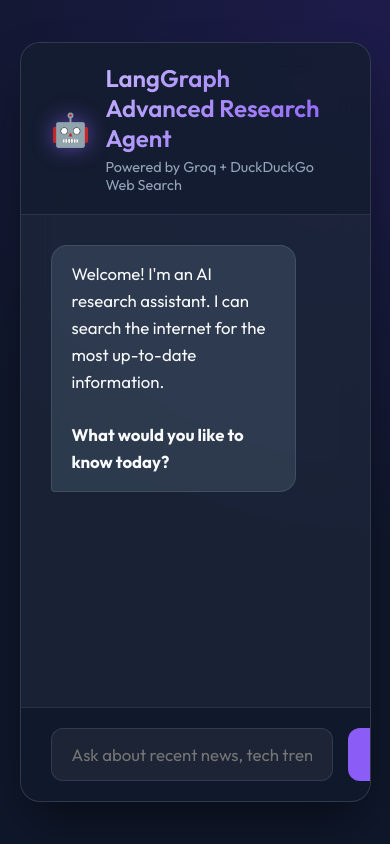
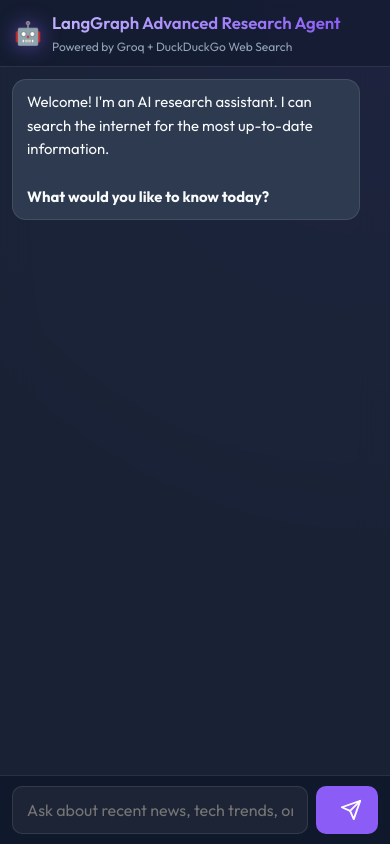
Before and after one commit to Abhishek-M-34/Web-research-agent, a Flask app: page / in a window 390 px wide. Run offline with Flask 3, Linux system fonts and the light colour scheme.

Commit message:
Made the ui more responsive for all device

```diff
--- a/templates/index.html
+++ b/templates/index.html
@@ -1,8 +1,9 @@
 <!DOCTYPE html>
 <html lang="en">
+
 <head>
     <meta charset="UTF-8">
-    <meta name="viewport" content="width=device-width, initial-scale=1.0">
+    <meta name="viewport" content="width=device-width, initial-scale=1.0, viewport-fit=cover">
     <title>LangGraph Web Research Agent</title>
     <!-- Use Google Fonts -->
     <link rel="preconnect" href="https://fonts.googleapis.com">
@@ -56,8 +57,15 @@
         }
 
         @keyframes fadeIn {
-            from { opacity: 0; transform: translateY(20px); }
-            to { opacity: 1; transform: translateY(0); }
+            from {
+                opacity: 0;
+                transform: translateY(20px);
+            }
+
+            to {
+                opacity: 1;
+                transform: translateY(0);
+            }
         }
 
         .header {
@@ -137,8 +145,15 @@
         }
 
         @keyframes slideIn {
-            from { opacity: 0; transform: scale(0.95); }
-            to { opacity: 1; transform: scale(1); }
+            from {
+                opacity: 0;
+                transform: scale(0.95);
+            }
+
+            to {
+                opacity: 1;
+                transform: scale(1);
+            }
         }
 
         .user-message {
@@ -178,12 +193,25 @@
             animation: bounce 1.4s infinite ease-in-out both;
         }
 
-        .dot:nth-child(1) { animation-delay: -0.32s; }
-        .dot:nth-child(2) { animation-delay: -0.16s; }
+        .dot:nth-child(1) {
+            animation-delay: -0.32s;
+        }
+
+        .dot:nth-child(2) {
+            animation-delay: -0.16s;
+        }
 
         @keyframes bounce {
-            0%, 80%, 100% { transform: scale(0); }
-            40% { transform: scale(1); }
+
+            0%,
+            80%,
+            100% {
+                transform: scale(0);
+            }
+
+            40% {
+                transform: scale(1);
+            }
         }
 
         .input-area {
@@ -246,8 +274,151 @@
             transform: none;
             box-shadow: none;
         }
+
+        /* ─── Responsive: Tablet (≤ 768px) ─────────────────────────────── */
+        @media (max-width: 768px) {
+            body {
+                align-items: stretch;
+                height: 100dvh;
+                /* dynamic viewport height - fixes mobile browser chrome */
+            }
+
+            .container {
+                width: 100%;
+                max-width: 100%;
+                height: 100dvh;
+                border-radius: 0;
+                border: none;
+                box-shadow: none;
+            }
+
+            .header {
+                padding: 16px 20px;
+                gap: 12px;
+                /* account for notch / status bar on iOS */
+                padding-top: calc(16px + env(safe-area-inset-top));
+            }
+
+            .header h1 {
+                font-size: 1.2rem;
+            }
+
+            .header p {
+                font-size: 0.8rem;
+            }
+
+            .icon {
+                font-size: 1.6rem;
+            }
+
+            .chat-box {
+                padding: 16px;
+                gap: 14px;
+            }
+
+            .message {
+                max-width: 90%;
+                padding: 12px 16px;
+                font-size: 0.97rem;
+            }
+
+            .input-area {
+                padding: 12px 16px;
+                gap: 10px;
+                /* stick above the home-indicator / nav bar on iOS & Android */
+                padding-bottom: calc(12px + env(safe-area-inset-bottom));
+            }
+
+            input[type="text"] {
+                padding: 13px 16px;
+                font-size: 1rem;
+                /* ≥ 16px prevents iOS auto-zoom */
+            }
+
+            button {
+                padding: 0 22px;
+                font-size: 1rem;
+            }
+        }
+
+        /* ─── Responsive: Mobile (≤ 480px) ─────────────────────────────── */
+        @media (max-width: 480px) {
+            .header {
+                padding: 12px 14px;
+                padding-top: calc(12px + env(safe-area-inset-top));
+                gap: 10px;
+            }
+
+            .header h1 {
+                font-size: 1.05rem;
+                line-height: 1.3;
+            }
+
+            .header p {
+                font-size: 0.75rem;
+            }
+
+            .icon {
+                font-size: 1.4rem;
+            }
+
+            .chat-box {
+                padding: 12px;
+                gap: 12px;
+            }
+
+            .message {
+                max-width: 95%;
+                padding: 10px 14px;
+                font-size: 0.93rem;
+                border-radius: 14px;
+            }
+
+            .input-area {
+                padding: 10px 12px;
+                padding-bottom: calc(10px + env(safe-area-inset-bottom));
+                gap: 8px;
+            }
+
+            input[type="text"] {
+                padding: 12px 14px;
+                font-size: 16px;
+                /* hard 16px – prevents iOS zoom */
+                border-radius: 10px;
+            }
+
+            /* Show only the SVG arrow on very small screens to save space */
+            button {
+                padding: 0 16px;
+                border-radius: 10px;
+                min-width: 48px;
+                /* comfortable touch target */
+                min-height: 48px;
+                font-size: 0px;
+                /* hide the "Send" text */
+            }
+
+            button svg {
+                display: block;
+                width: 22px;
+                height: 22px;
+                flex-shrink: 0;
+            }
+        }
+
+        /* ─── Responsive: Very small (≤ 360px) ─────────────────────────── */
+        @media (max-width: 360px) {
+            .header h1 {
+                font-size: 0.95rem;
+            }
+
+            .message {
+                font-size: 0.88rem;
+            }
+        }
     </style>
 </head>
+
 <body>
 
     <div class="container">
@@ -261,7 +432,8 @@
 
         <div class="chat-box" id="chatBox">
             <div class="message bot-message">
-            Welcome! I'm an AI research assistant. I can search the internet for the most up-to-date information.<br><br>
+                Welcome! I'm an AI research assistant. I can search the internet for the most up-to-date
+                information.<br><br>
                 <strong>What would you like to know today?</strong>
             </div>
 
@@ -276,15 +448,27 @@
         </div>
 
         <div class="input-area">
-        <input type="text" id="userInput" placeholder="Ask about recent news, tech trends, or any topic..." onkeypress="handleKeyPress(event)" autocomplete="off">
+            <input type="text" id="userInput" placeholder="Ask about recent news, tech trends, or any topic..."
+                onkeypress="handleKeyPress(event)" autocomplete="off">
             <button id="sendBtn" onclick="sendMessage()">
                 Send
-            <svg width="20" height="20" viewBox="0 0 24 24" fill="none" stroke="currentColor" stroke-width="2" stroke-linecap="round" stroke-linejoin="round"><line x1="22" y1="2" x2="11" y2="13"></line><polygon points="22 2 15 22 11 13 2 9 22 2"></polygon></svg>
+                <svg width="20" height="20" viewBox="0 0 24 24" fill="none" stroke="currentColor" stroke-width="2"
+                    stroke-linecap="round" stroke-linejoin="round">
+                    <line x1="22" y1="2" x2="11" y2="13"></line>
+                    <polygon points="22 2 15 22 11 13 2 9 22 2"></polygon>
+                </svg>
             </button>
         </div>
     </div>
 
     <script>
+        /* ── Fix 100dvh fallback for browsers that don't support dynamic units ── */
+        function setAppHeight() {
+            document.documentElement.style.setProperty('--app-height', window.innerHeight + 'px');
+        }
+        window.addEventListener('resize', setAppHeight);
+        setAppHeight();
+
         const chatBox = document.getElementById('chatBox');
         const userInput = document.getElementById('userInput');
         const sendBtn = document.getElementById('sendBtn');
@@ -354,4 +538,5 @@
     </script>
 
 </body>
+
 </html>
```
Lines whose indentation alone changed are shown as unchanged.
